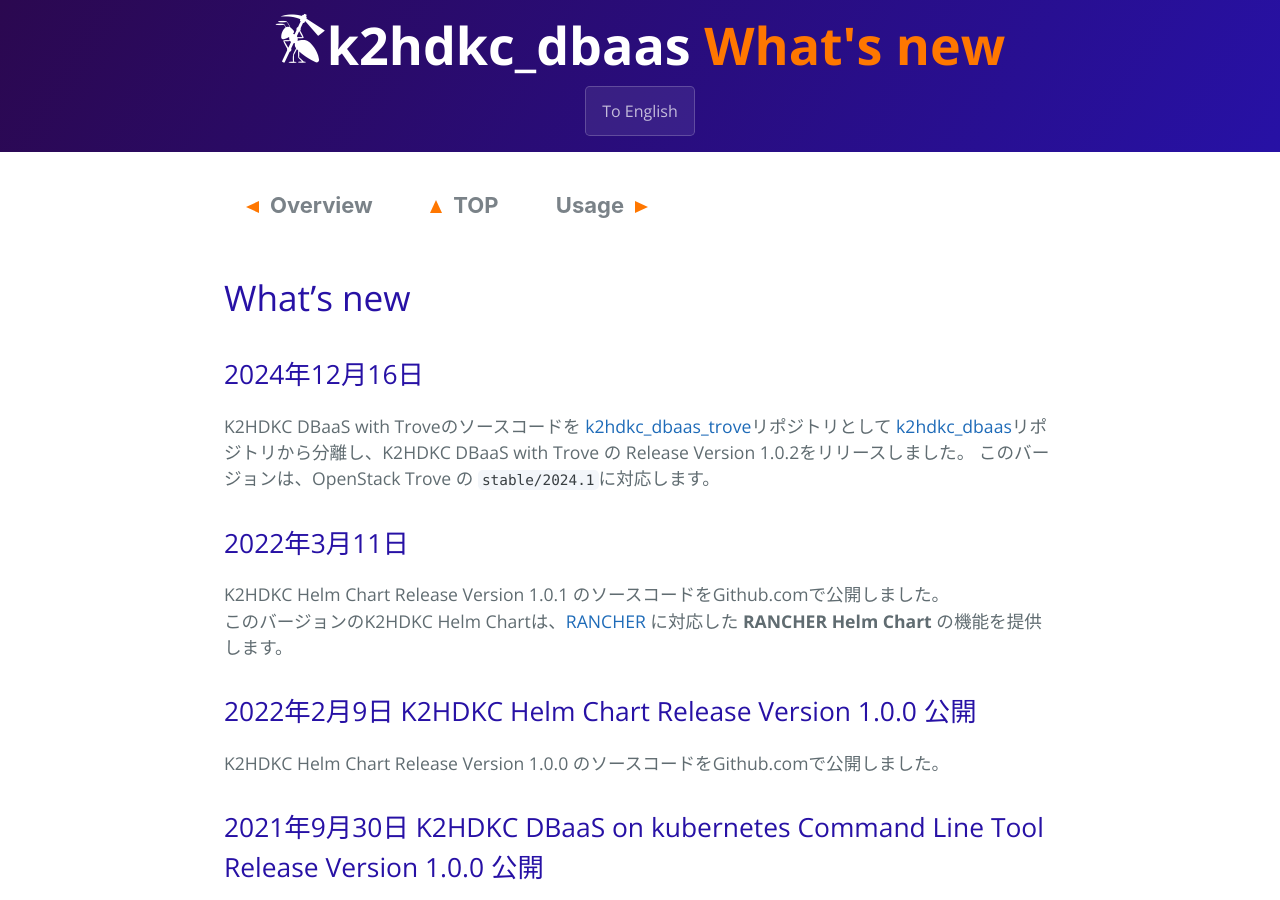
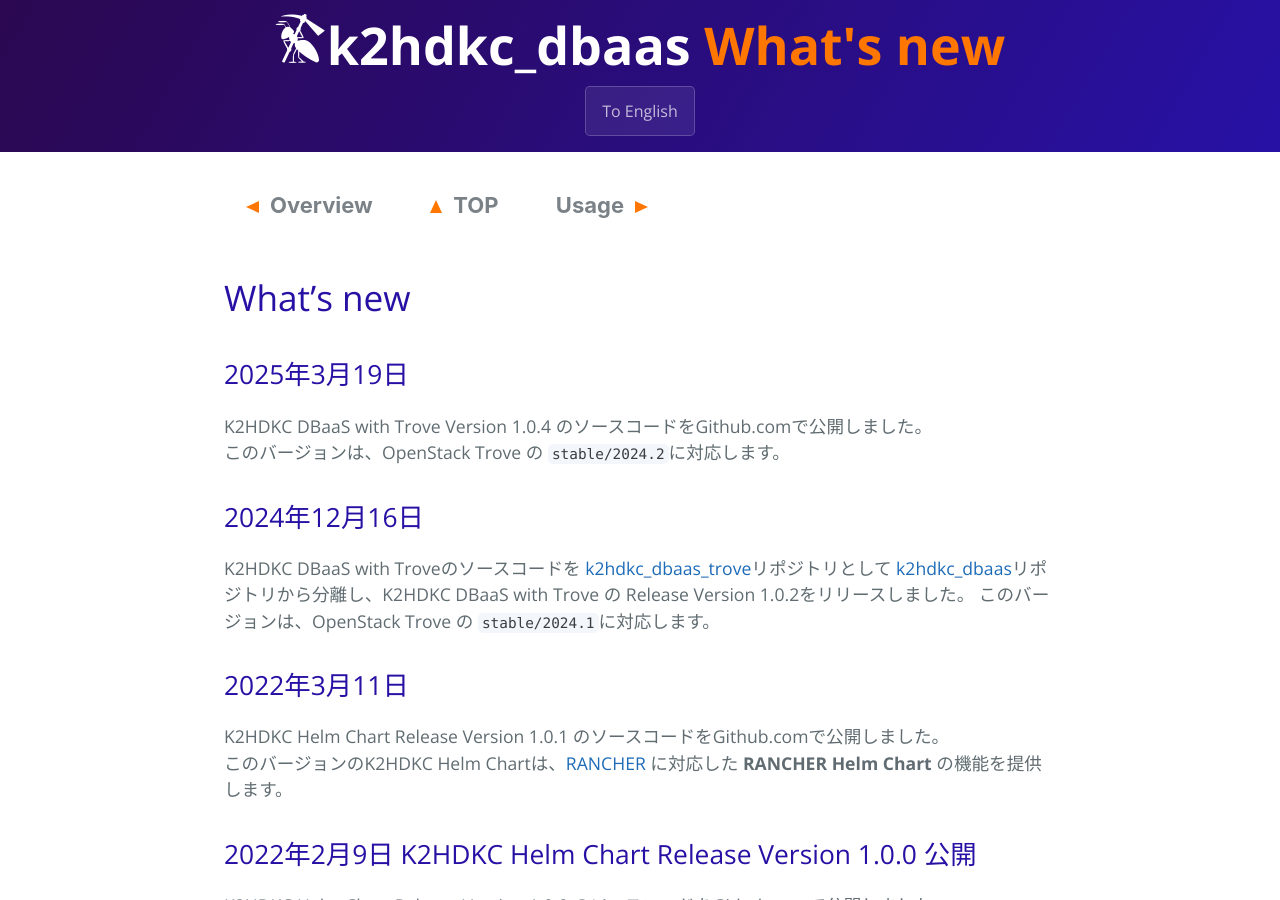
Before and after one commit to yahoojapan/k2hdkc_dbaas, a Jekyll site: the page built from whatnewja.md, in a window 1280 px wide and 900 px high. Built offline with Jekyll 4.4.1, drawn with Linux system fonts in a browser that asks for light colours.

Commit message:
Updated indexja.md and whatnew(ja).md

```diff
--- a/whatnewja.md
+++ b/whatnewja.md
@@ -14,6 +14,10 @@
 ---
 
 # What's new
+## 2025年3月19日
+K2HDKC DBaaS with Trove Version 1.0.4 のソースコードをGithub.comで公開しました。
+このバージョンは、OpenStack Trove の `stable/2024.2`に対応します。
+
 ## 2024年12月16日
 K2HDKC DBaaS with Troveのソースコードを [k2hdkc_dbaas_trove](https://github.com/yahoojapan/k2hdkc_dbaas_trove)リポジトリとして [k2hdkc_dbaas](https://github.com/yahoojapan/k2hdkc_dbaas)リポジトリから分離し、K2HDKC DBaaS with Trove の Release Version 1.0.2をリリースしました。
 このバージョンは、OpenStack Trove の `stable/2024.1`に対応します。
```
Also changed, not shown: indexja.md (+0 -1 lines), whatnew.md (+4 -0 lines).
